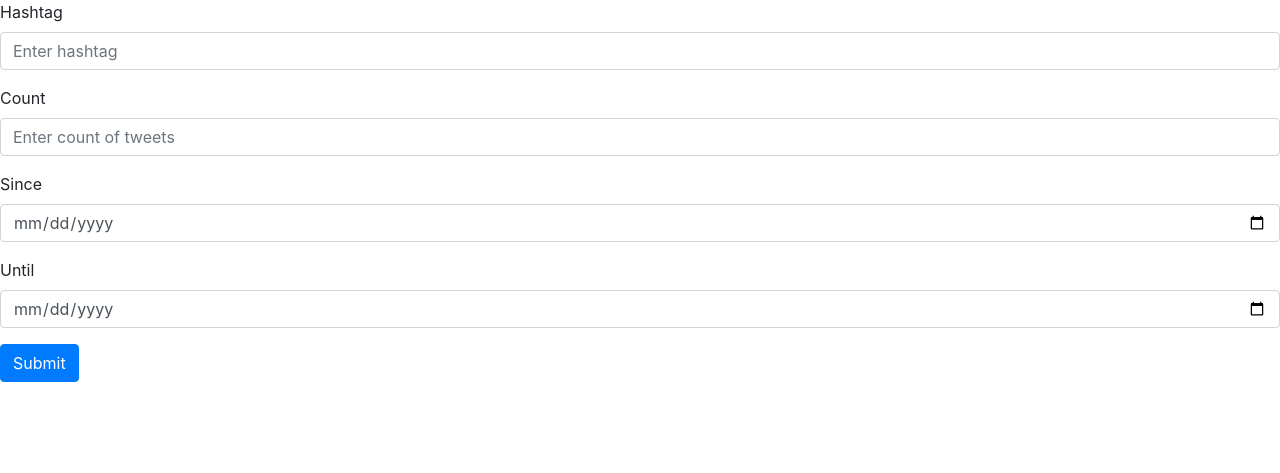
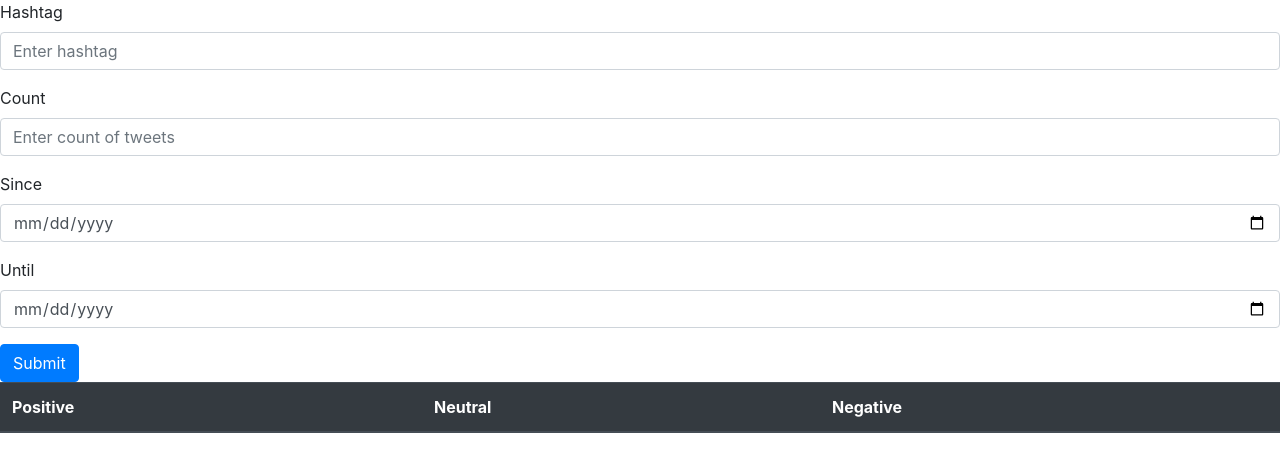
Before and after one commit to kjarczak/EY-aspect-based-sentiment-analysis, a Flask app: page / in a window 1280 px wide. Shown: the top 473 px of the page. Run offline with Flask 2, Linux system fonts and the light colour scheme; lists and menus that the app fills with data are empty; some libraries are stand-ins or nearby versions.

Commit message:
Update index.html

```diff
--- a/templates/index.html
+++ b/templates/index.html
@@ -32,5 +32,18 @@
 </form>
 <img id="average" hidden="hidden">
 <img id="counts" hidden="hidden">
+<div>
+    <table id="tweets-example" class="table">
+        <thead class="thead-dark">
+        <tr>
+            <th scope="col">Positive</th>
+            <th scope="col">Neutral</th>
+            <th scope="col">Negative</th>
+        </tr>
+        </thead>
+        <tbody id="table-body">
+        </tbody>
+    </table>
+</div>
 </body>
 </html>
```
